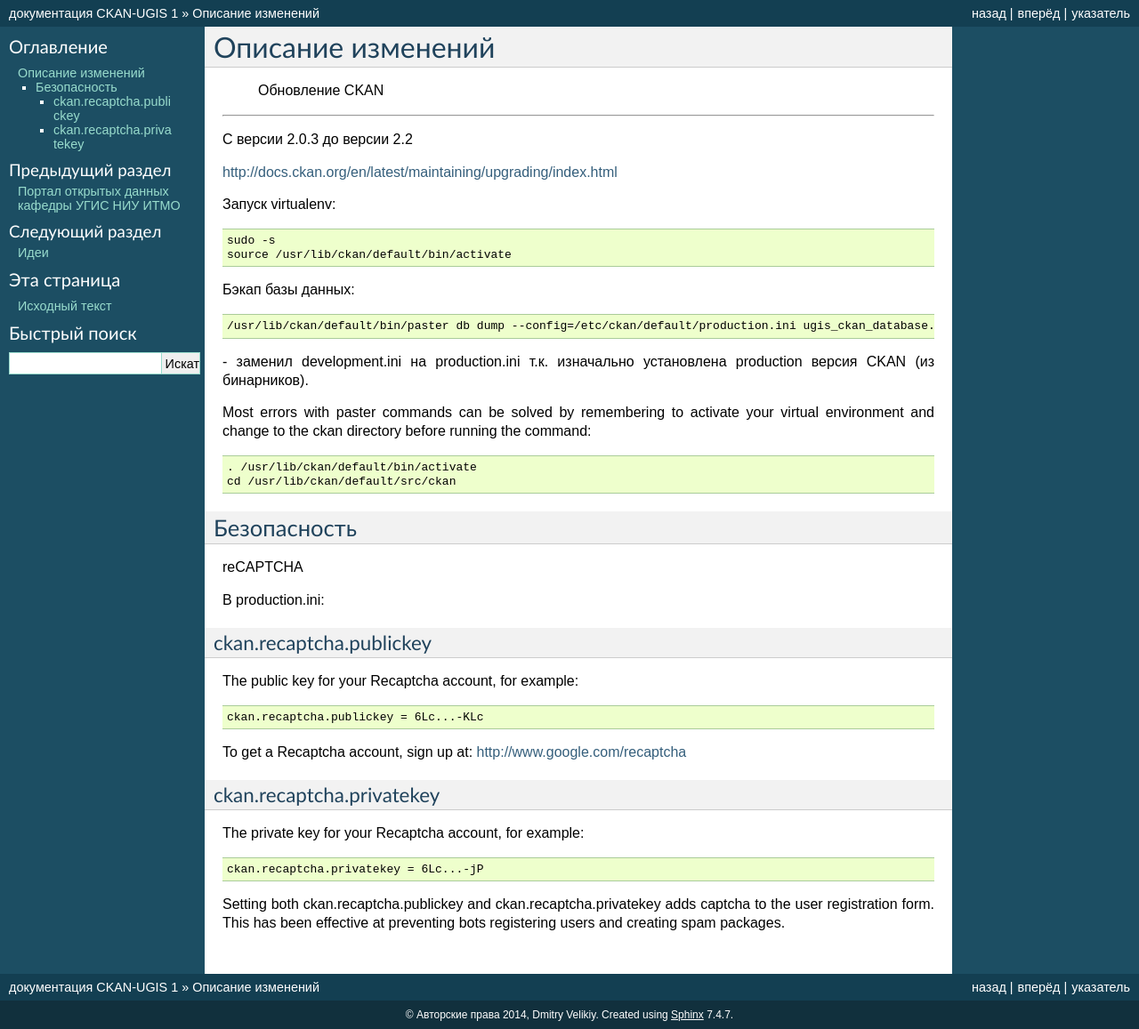
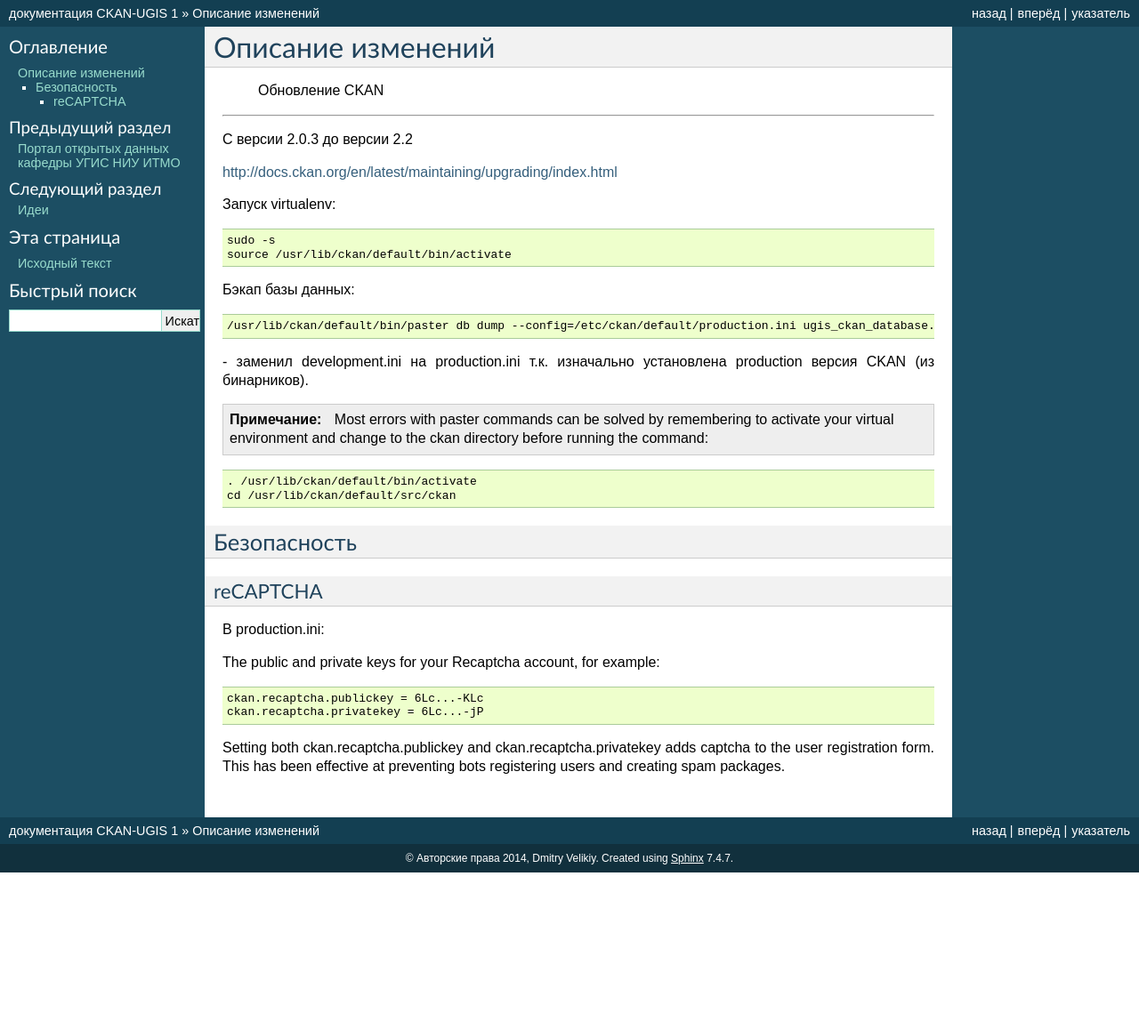
Before and after one commit to ckan-ugis/docs, a Sphinx documentation site: the page built from source/changes.rst, in a window 1280 px wide. Shown: the whole page at 89% size. Built offline with Sphinx 7.4.7, drawn with Linux system fonts in a browser that asks for light colours; after the commit the page ends 981 px from its top, so only the background shows below that.

Commit message:
check indentation

```diff
--- a/source/changes.rst
+++ b/source/changes.rst
@@ -13,52 +13,40 @@
 
 .. code-block:: none
 
-	sudo -s
-	source /usr/lib/ckan/default/bin/activate
+    sudo -s
+    source /usr/lib/ckan/default/bin/activate
 
 Бэкап базы данных:
 
 .. code-block:: none
 
-	/usr/lib/ckan/default/bin/paster db dump --config=/etc/ckan/default/production.ini ugis_ckan_database.pg_dump
+    /usr/lib/ckan/default/bin/paster db dump --config=/etc/ckan/default/production.ini ugis_ckan_database.pg_dump
 
 \- заменил development.ini на production.ini т.к. изначально установлена production версия CKAN (из бинарников).
 
 
 .. note::
 
-Most errors with paster commands can be solved by remembering to activate your virtual environment and change to the ckan directory before running the command:
+        Most errors with paster commands can be solved by remembering to activate your virtual environment and change to the ckan directory before running the command:
 
 .. code-block:: none
 
-	. /usr/lib/ckan/default/bin/activate
-	cd /usr/lib/ckan/default/src/ckan
+    . /usr/lib/ckan/default/bin/activate
+    cd /usr/lib/ckan/default/src/ckan
 
 Безопасность
 ============================
 
 reCAPTCHA
-
+---------------------------
 В production.ini:
 
-ckan.recaptcha.publickey
----------------------------
-
-The public key for your Recaptcha account, for example:
+The public and private keys for your Recaptcha account, for example:
 
 .. code-block:: none
 
-	ckan.recaptcha.publickey = 6Lc...-KLc
+    ckan.recaptcha.publickey = 6Lc...-KLc
+    ckan.recaptcha.privatekey = 6Lc...-jP
 
-To get a Recaptcha account, sign up at: http://www.google.com/recaptcha
-
-ckan.recaptcha.privatekey
---------------------------
-
-The private key for your Recaptcha account, for example:
-
-.. code-block:: none
-
-	ckan.recaptcha.privatekey = 6Lc...-jP
-
-Setting both ckan.recaptcha.publickey and ckan.recaptcha.privatekey adds captcha to the user registration form. This has been effective at preventing bots registering users and creating spam packages.
+Setting both ckan.recaptcha.publickey and ckan.recaptcha.privatekey adds captcha to the user registration form.
+This has been effective at preventing bots registering users and creating spam packages.
```
